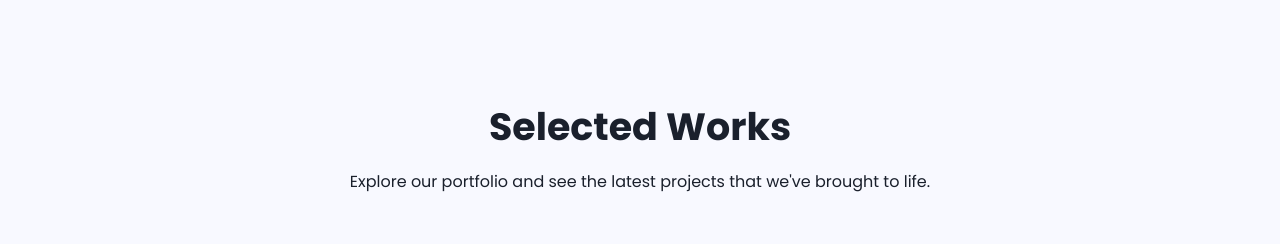
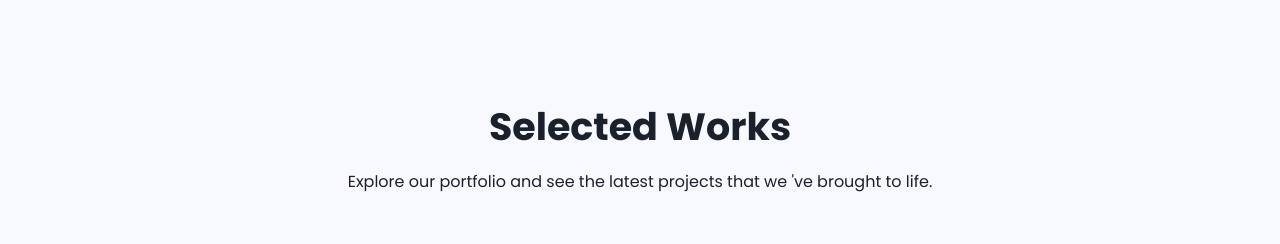
Before and after one commit to lienweb/landing-page-ui, a Next.js app: page / in a window 1280 px wide. Shown: the part 1088-1332 px from the top of the page. Built offline with nearby package versions, Linux system fonts and the light colour scheme; no server answers.

Commit message:
fix/type error and html symbol code

```diff
--- a/components/CustomIconButton.tsx
+++ b/components/CustomIconButton.tsx
@@ -1,14 +1,18 @@
 import { Button, Text, Box } from '@chakra-ui/react';
 import Image from 'next/image';
+interface CustomIconButtonProps {
+  title: string;
+  imgPath: string;
+  imgBg: string;
+}
 
-const CustomIconButton = ({ title, display, imgPath, imgBg }) => {
+const CustomIconButton = ({ title, imgPath, imgBg }: CustomIconButtonProps) => {
   return (
     <Button
       borderRadius="2xl"
       variant="outline"
       color="gray.900"
       fontWeight="400"
-      display={display}
       bg="white"
       _hover={{ color: 'green.100', bg: 'green.50' }}
     >
--- a/components/ProjectSection.tsx
+++ b/components/ProjectSection.tsx
@@ -30,8 +30,8 @@ const ProjectSection = () => {
         fontFamily="mulish"
         fontSize={`1rem`}
       >
-        Explore our portfolio and see the latest projects that we've brought to
-        life.
+        Explore our portfolio and see the latest projects that we &apos;ve
+        brought to life.
       </Text>
       <Stack direction={{ base: 'column', lg: 'row' }} pt={10}>
         {projectsImage.map((image, i) => (
```
Also changed, not shown: components/RocketButton.tsx (+6 -1 lines).
